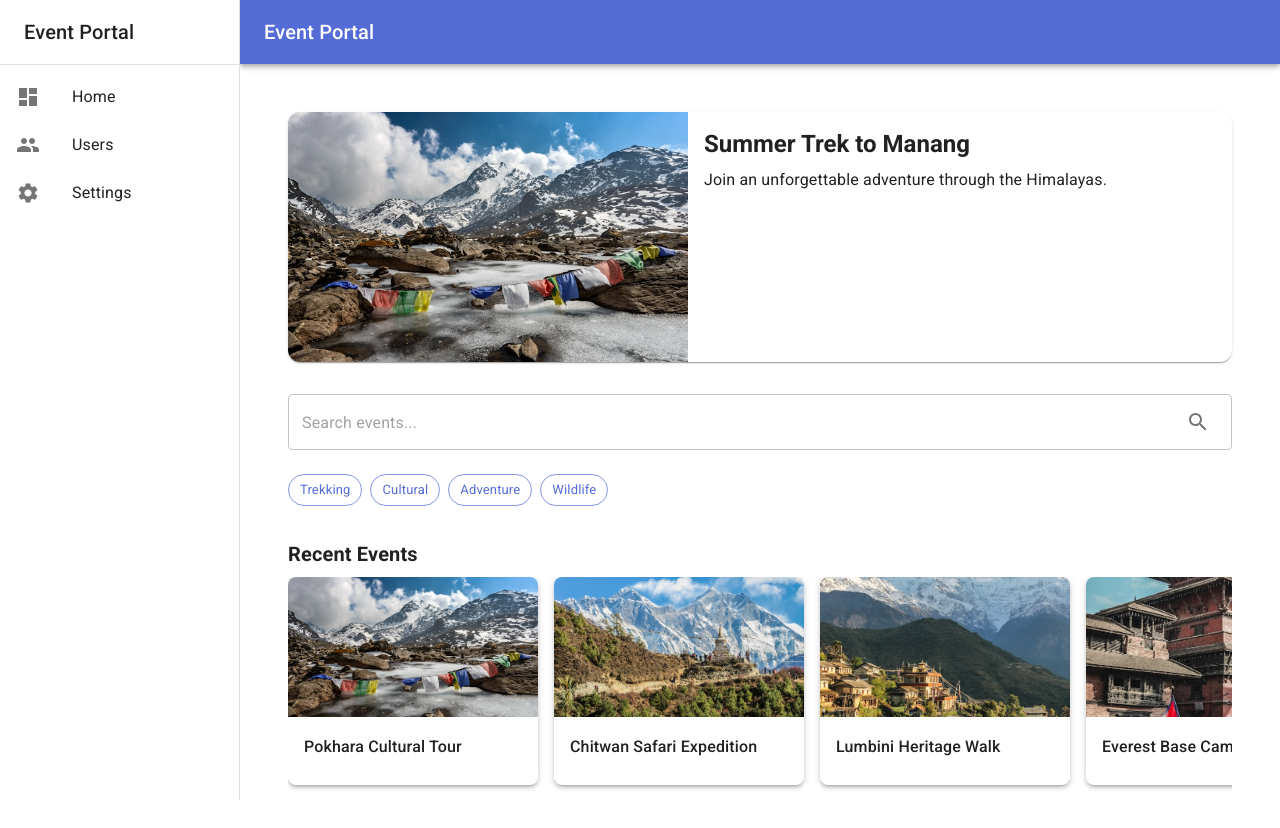
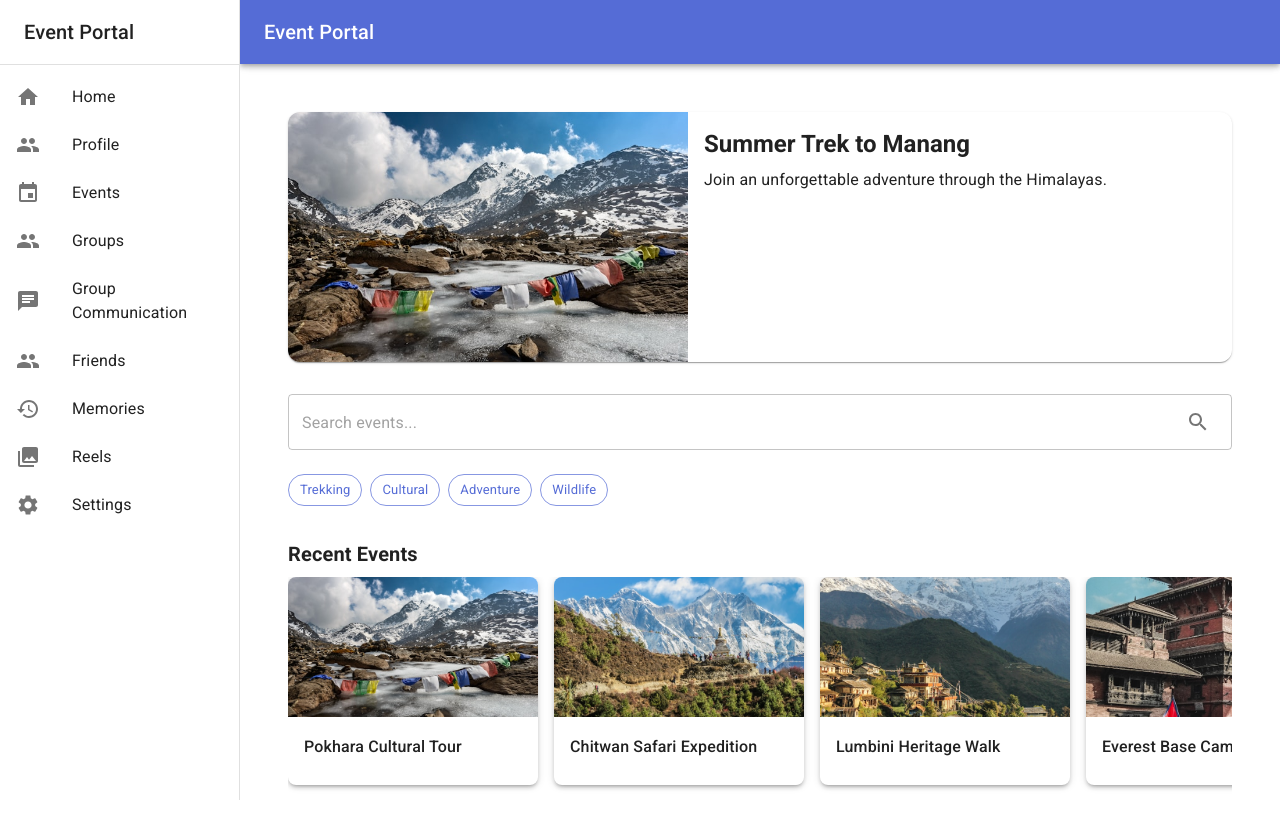
Before and after one commit to YatruSathi/-yartusathi-frontend, a React (Vite) app: page /home in a window 1280 px wide. Shown: the top 828 px of the page. Built offline with nearby package versions, Linux system fonts and the light colour scheme.

Commit message:
Update dashboard

```diff
--- a/src/layout/dashboard.tsx
+++ b/src/layout/dashboard.tsx
@@ -6,6 +6,7 @@ import {
   CssBaseline,
   Divider,
   Drawer,
+  Icon,
   IconButton,
   List,
   ListItem,
@@ -15,12 +16,17 @@ import {
   Toolbar,
   Typography,
 } from "@mui/material";
+import HomeIcon from '@mui/icons-material/Home';
 import MenuIcon from "@mui/icons-material/Menu";
-import DashboardIcon from "@mui/icons-material/Dashboard";
 import PeopleIcon from "@mui/icons-material/People";
+import EventIcon from '@mui/icons-material/Event';
+import GroupIcon from '@mui/icons-material/Group';
+import HistoryIcon from '@mui/icons-material/History';
+import PhotoLibraryIcon from '@mui/icons-material/PhotoLibrary';
 import SettingsIcon from "@mui/icons-material/Settings";
 import { Outlet, useNavigate } from "react-router";
 import { appConfig } from "../app-config";
+import ChatIcon from '@mui/icons-material/Chat';
 
 
 
@@ -44,8 +50,15 @@ export const Dashboard: React.FC = () => {
       <Divider />
       <List>
         {[
-          { text: "Home", icon: <DashboardIcon />, path: "/home" },
-          { text: "Users", icon: <PeopleIcon />, path: "/users" },
+
+          { text: "Home", icon: <HomeIcon />, path: "/home" },
+          { text: "Profile", icon: <PeopleIcon />, path: "/userProfile" },
+          { text: "Events", icon: <EventIcon />, path: "/events" },
+          { text: "Groups", icon: <GroupIcon />, path: "/groups" },
+          { text: "Group Communication", icon: <ChatIcon />, path: "/group-communication" },
+          { text: "Friends", icon: <PeopleIcon />, path: "/friends" },
+          { text: "Memories", icon: <HistoryIcon />, path: "/memories" },
+          { text: "Reels", icon: <PhotoLibraryIcon />, path: "/reel" },
           { text: "Settings", icon: <SettingsIcon />, path: "/settings" },
         ].map((item) => (
           <ListItem key={item.text} disablePadding>
```
